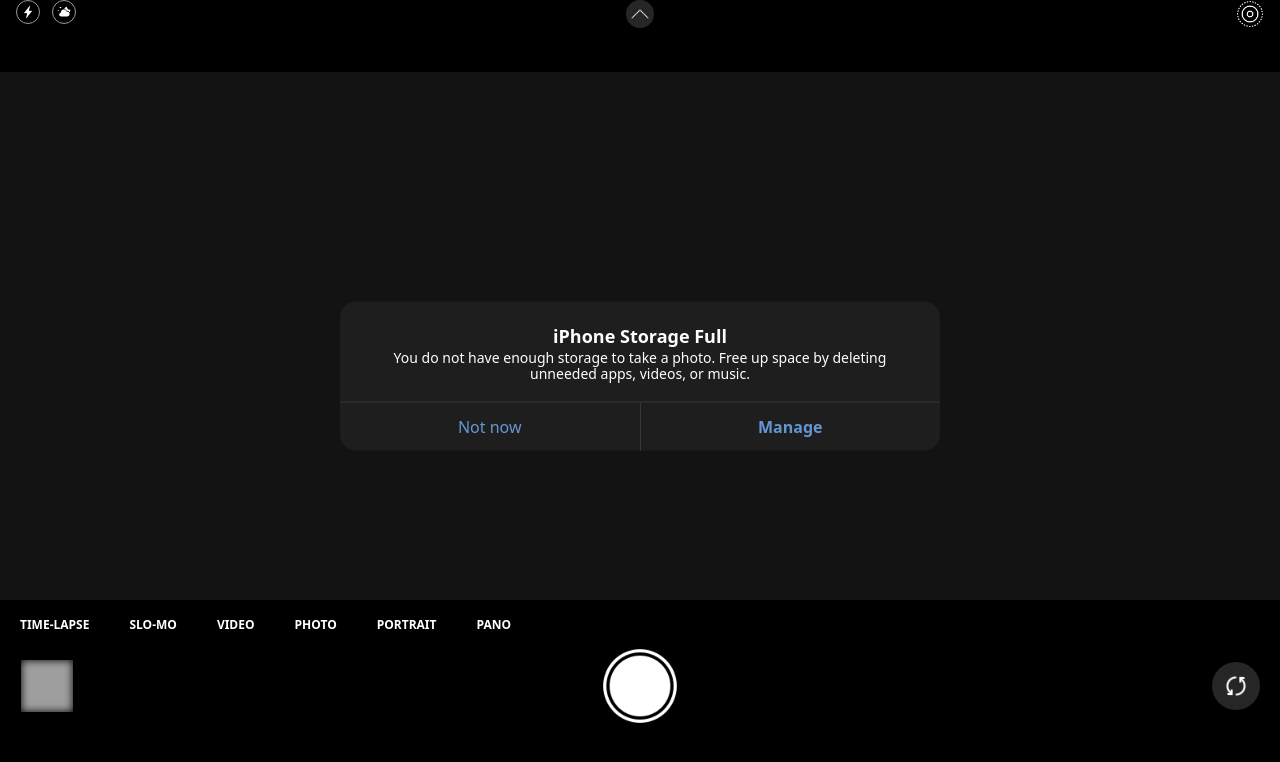
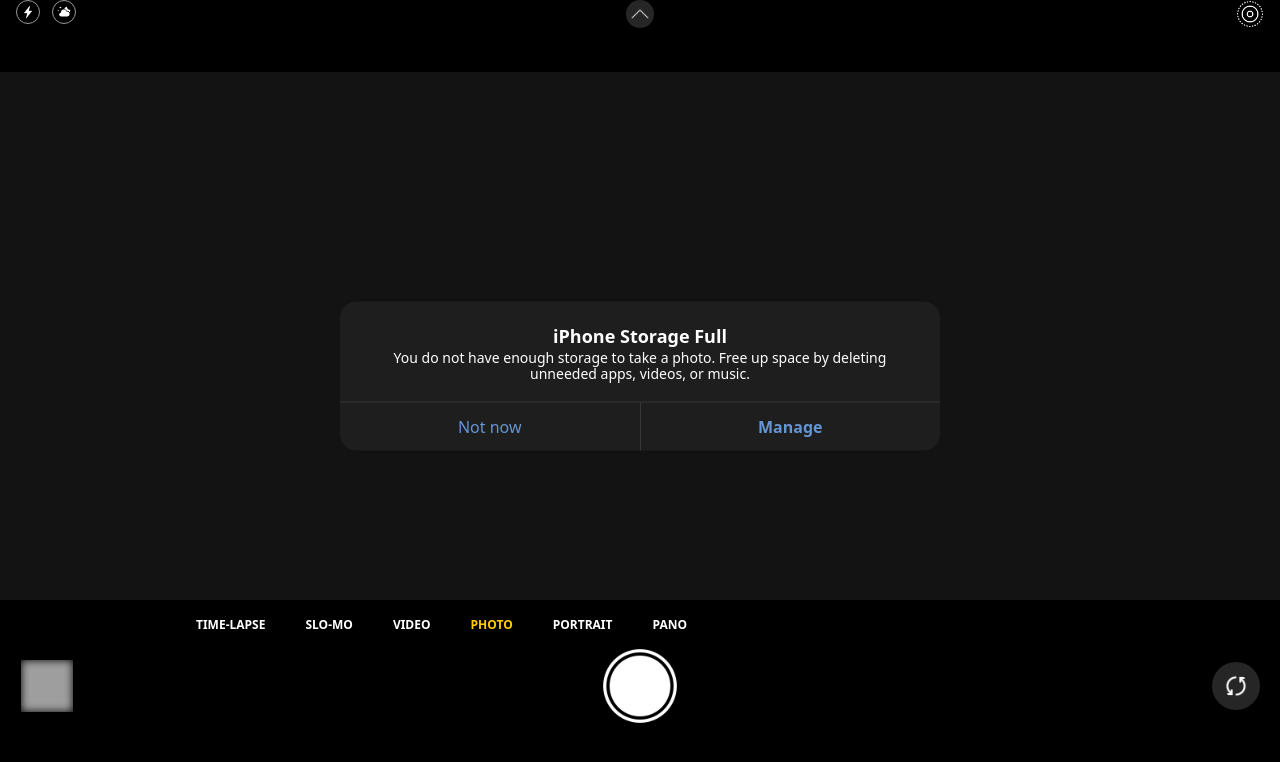
Before and after one commit to magicalbn/camera-storage, a Next.js app: page / in a window 1280 px wide. Shown: the top 762 px of the page. Built offline with nearby package versions, Linux system fonts and the light colour scheme; no server answers; grey boxes are pictures that could not be loaded.

Commit message:
feat: picture modes

```diff
--- a/components/Modes.js
+++ b/components/Modes.js
@@ -1,6 +1,30 @@
-import React from "react";
+import React, { useEffect, useRef } from "react";
 
 const Modes = ({ mode, setMode }) => {
+    const containerRef = useRef();
+
+    useEffect(() => {
+        // Scroll to center the active mode when it changes
+        if (containerRef.current && mode) {
+            const containerWidth = containerRef.current.clientWidth;
+            const activeElement = containerRef.current.querySelector(
+                `[data-mode="${mode}"]`
+            );
+
+            if (activeElement) {
+                const scrollLeft =
+                    activeElement.offsetLeft -
+                    containerWidth / 2 +
+                    activeElement.clientWidth / 2 -
+                    17;
+                containerRef.current.scrollTo({
+                    left: scrollLeft,
+                    behavior: "smooth",
+                });
+            }
+        }
+    }, [mode]);
+
     const modesList = [
         "TIME-LAPSE",
         "SLO-MO",
@@ -11,12 +35,16 @@
     ];
     return (
         <div className="bg-black mt-4">
-            <div className="flex gap-10 overflow-x-auto scrollbar-hide">
+            <div
+                className="flex gap-10 overflow-x-auto scrollbar-hide px-[11rem]"
+                ref={containerRef}
+            >
                 {modesList.map((each) => {
                     return (
                         <p
-                            className={`text-white whitespace-nowrap text-[12px] font-[800] ${
-                                mode == each && "text-[#ffcc00]"
+                            data-mode={each}
+                            className={` whitespace-nowrap text-[12px] font-[800] ${
+                                mode == each ? "text-[#ffcc00]" : "text-white"
                             }`}
                             key={each}
                             onClick={() => setMode(each)}
```
Also changed, not shown: 1 other file (tests, documents, lock files or other folders).
